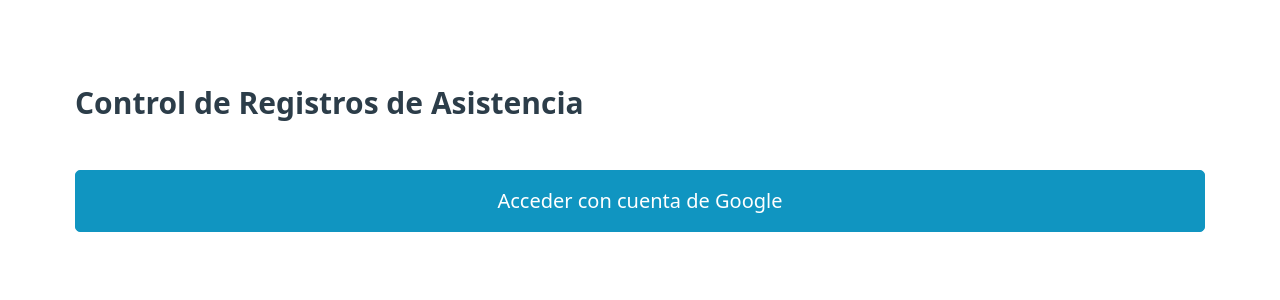
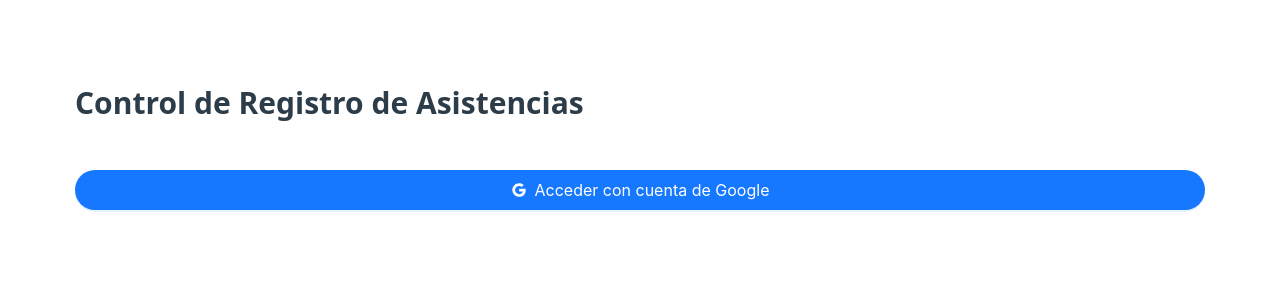
Before and after one commit to hrendonc/asistencias2023, a React (Vite) app: page / in a window 1280 px wide. Shown: the top 300 px of the page. Built offline with nearby package versions, Linux system fonts and the light colour scheme; no server answers; what notyf would draw is missing.

Commit message:
Agregado Ant Design

```diff
--- a/package.json
+++ b/package.json
@@ -10,6 +10,8 @@
     "preview": "vite preview"
   },
   "dependencies": {
+    "@ant-design/icons": "^5.2.6",
+    "antd": "^5.11.5",
     "firebase": "^9.23.0",
     "notyf": "^3.10.0",
     "react": "^18.2.0",
--- a/src/App.jsx
+++ b/src/App.jsx
@@ -4,6 +4,9 @@ import Auth from './components/Auth.jsx'
 import { app } from "./js/firebase"
 import { getAuth, onAuthStateChanged, signOut } from 'firebase/auth'
 import { useEffect, useState } from 'react'
+import { Typography  } from 'antd'
+import { LogoutOutlined } from '@ant-design/icons'
+const { Text } = Typography;
 
 function App() {
 
@@ -32,7 +35,7 @@ function App() {
         <h2>Registro de Asistencias</h2>
         <h4>{fecha}</h4>
         <div className='grid'>
-          <div><span onClick={salir} >[ Salir ]</span> - <span> {user.displayName}</span></div>
+          <div> <span>{user.displayName}</span> | <span onClick={salir} > <LogoutOutlined style={{color: 'red'}} /> <Text type="danger">SALIR</Text> </span></div>
         </div>
       </hgroup>
 
--- a/src/components/Auth.jsx
+++ b/src/components/Auth.jsx
@@ -1,5 +1,7 @@
-import { useState } from "react"
+// import { useState } from "react"
 import { registroGoogleRedirect, registroGooglePopup, registraUsuario, accesoUsuario } from '../js/auth'
+import { Button } from 'antd'
+import { GoogleOutlined } from '@ant-design/icons'
 
 function Auth() {
     // const [email, setEmail] = useState('')
@@ -14,8 +16,8 @@ function Auth() {
             <input type="button" onClick={() => accesoUsuario(email, pass)} value="Iniciar Sesión" />
             <input type="button" onClick={() => registraUsuario(email, pass)} value="Registrar" />
             <button onClick={() => registroGoogleRedirect()} >Entrar con google Redirect</button> */}
-            <h3>Control de Registros de Asistencia</h3>
-            <button onClick={() => registroGooglePopup()} >Acceder con cuenta de Google</button>
+            <h3>Control de Registro de Asistencias</h3>
+            <Button onClick={() => registroGooglePopup()} type='primary' size='large' shape='round' icon={<GoogleOutlined /> } >Acceder con cuenta de Google</Button>
         </>
     )
 }
--- a/src/components/RegistrarBtn.jsx
+++ b/src/components/RegistrarBtn.jsx
@@ -60,7 +60,7 @@ export default function RegistrarBtn({ user }) {
         setRegOK(true)
     }
 
-    if ((hour == 7 && (min >= 30 && min <= 59)) || (hour == 8 && (min >= 0 && min <= 30))) {
+    if ((hour == 7 && (min >= 30 && min <= 59)) || (hour == 9 && (min >= 0 && min <= 30))) {
         return (
             <form onSubmit={checkIn}>
                 <input autoFocus type="number" name="number" onChange={e => setNumReg(e.target.value)} placeholder="Número de registro?" />
```
Also changed, not shown: 1 other file (tests, documents, lock files or other folders).
